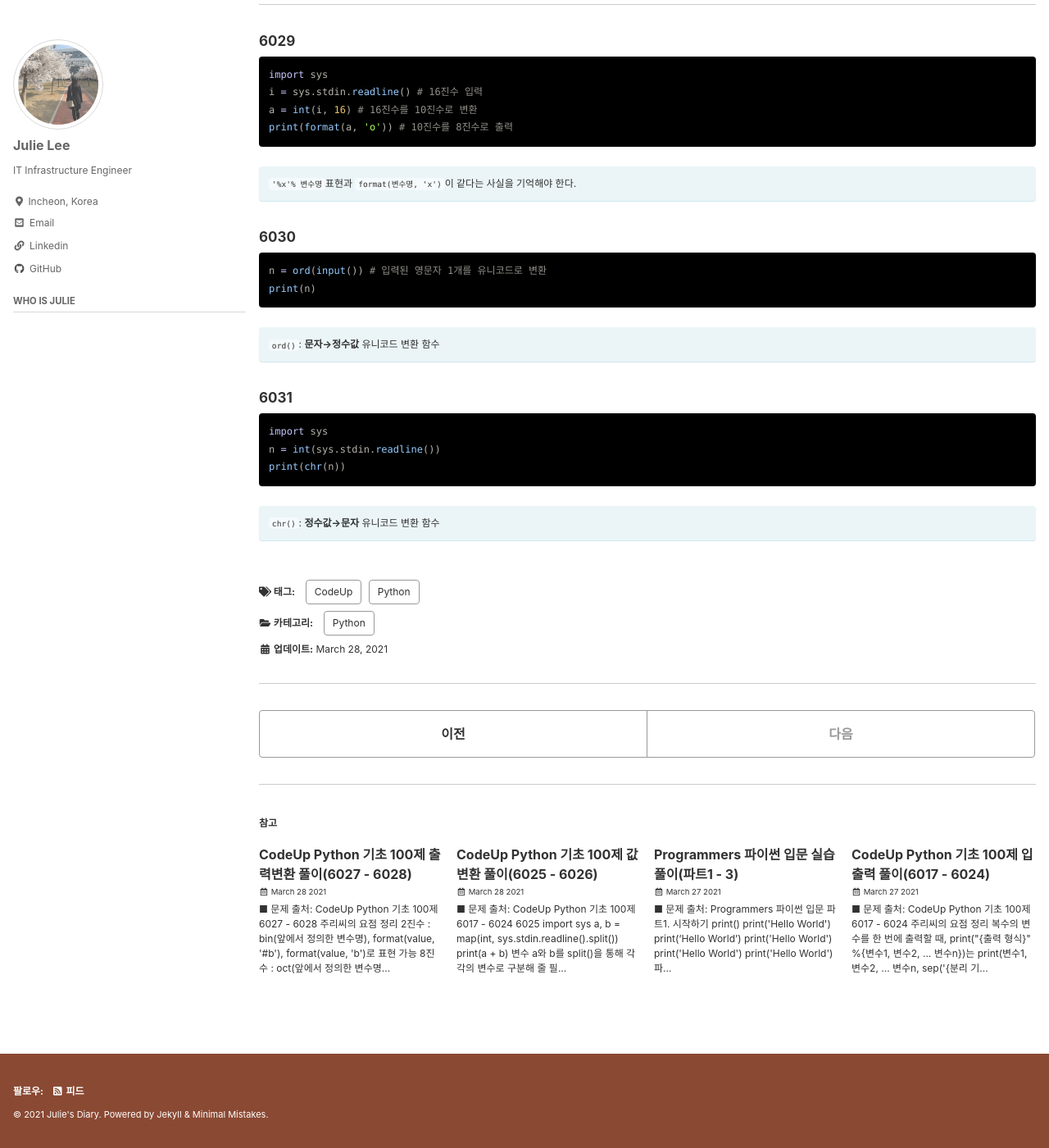
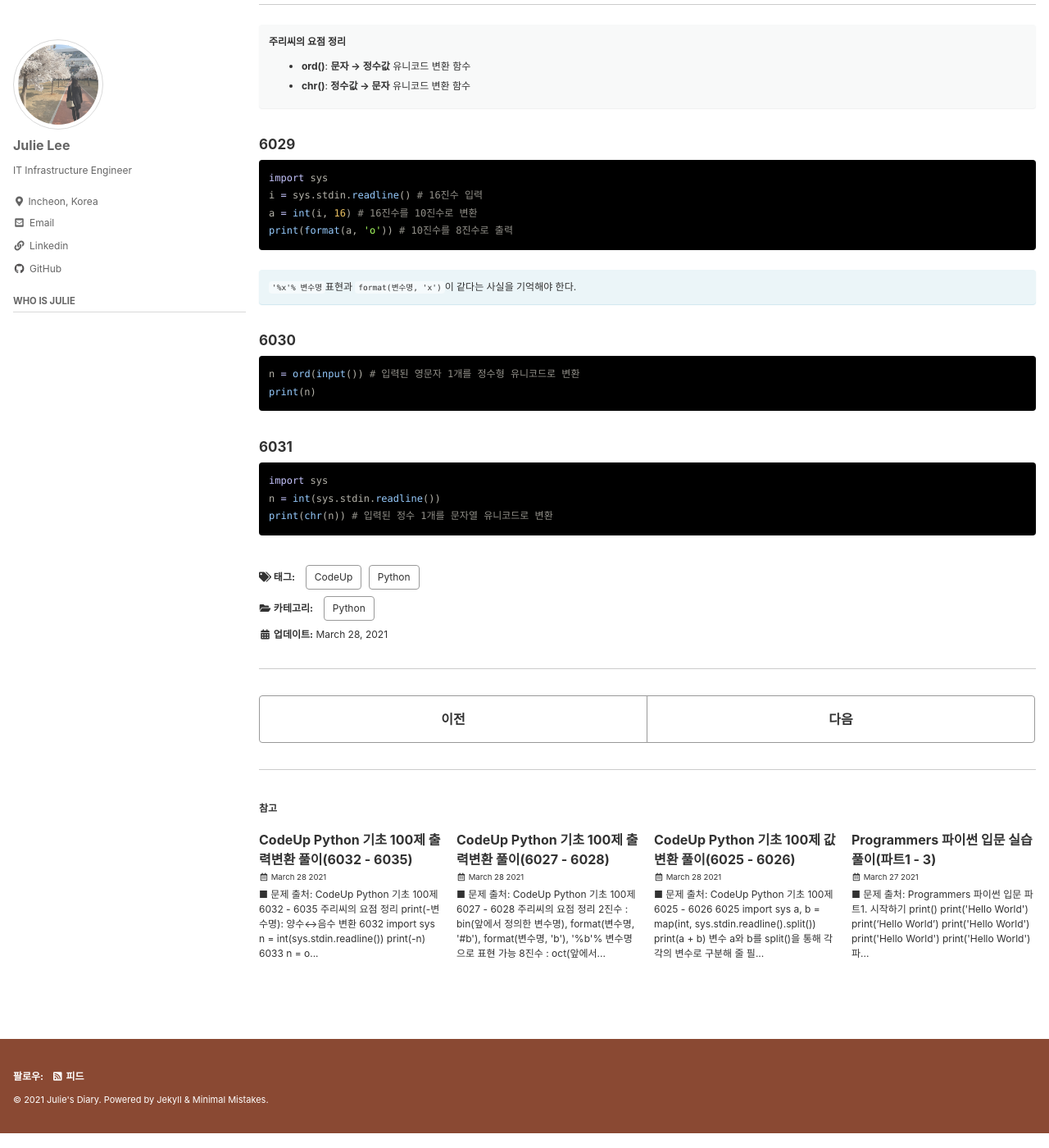
Before and after one commit to smilejulie0812/smilejulie0812.github.io, a Jekyll site: the page built from _posts/2021-03-28-codeup006.md, in a window 1280 px wide and 1400 px high, scrolled down 302 px. Shown: the whole window at 82% size. Built offline with Jekyll 4.4.1, drawn with Linux system fonts in a browser that asks for light colours; cached includes are drawn as plain includes.

Commit message:
Add files via upload

````diff
--- a/_posts/2021-03-28-codeup004.md
+++ b/_posts/2021-03-28-codeup004.md
@@ -12,7 +12,7 @@ sidebar:
 
 ■ 문제 출처: [CodeUp Python 기초 100제](https://codeup.kr/problemsetsol.php?psid=33)
 
-## 6017 - 6024
+## 6025 - 6026
 
 #### 6025
 ```python
--- a/_posts/2021-03-28-codeup006.md
+++ b/_posts/2021-03-28-codeup006.md
@@ -13,6 +13,15 @@ sidebar:
 ■ 문제 출처: [CodeUp Python 기초 100제](https://codeup.kr/problemsetsol.php?psid=33)
 
 ## 6029 - 6031
+{% capture notice-2 %}
+#### 주리씨의 요점 정리
+* **ord()**: **문자 → 정수값** 유니코드 변환 함수
+* **chr()**: **정수값 → 문자** 유니코드 변환 함수
+{% endcapture %}
+
+<div class="notice">
+  {{ notice-2 | markdownify }}
+</div>
 
 #### 6029
 ```python
@@ -26,17 +35,13 @@ print(format(a, 'o')) # 10진수를 8진수로 출력
 
 #### 6030
 ```python
-n = ord(input()) # 입력된 영문자 1개를 유니코드로 변환
+n = ord(input()) # 입력된 영문자 1개를 정수형 유니코드로 변환
 print(n)
 ```
-`ord()`: **문자→정수값** 유니코드 변환 함수
-{: .notice--info}
 
 #### 6031
 ```python
 import sys
 n = int(sys.stdin.readline())
-print(chr(n))
+print(chr(n)) # 입력된 정수 1개를 문자열 유니코드로 변환
 ```
-`chr()`: **정수값→문자** 유니코드 변환 함수
-{: .notice--info}
--- /dev/null
+++ b/_posts/2021-03-28-codeup007.md
@@ -0,0 +1,50 @@
+---
+title: "CodeUp Python 기초 100제 출력변환 풀이(6032 - 6035)"
+excerpt_separator: "<!--more-->"
+categories:
+  - Python
+tags:
+  - Python
+  - CodeUp
+sidebar:
+  nav: "docs"
+---
+
+■ 문제 출처: [CodeUp Python 기초 100제](https://codeup.kr/problemsetsol.php?psid=33)
+
+## 6032 - 6035
+{% capture notice-2 %}
+#### 주리씨의 요점 정리
+* **print(-변수명)**: 양수↔음수 변환
+{% endcapture %}
+
+<div class="notice">
+  {{ notice-2 | markdownify }}
+</div>
+
+#### 6032
+```python
+import sys
+n = int(sys.stdin.readline())
+print(-n)
+```
+
+#### 6033
+```python
+n = ord(input()) # 입력된 n값을 정수값의 유니코드로 변환
+print(chr(n+1))  # 정수값으로 표현된 n의 다음값(n+1)를 구하여 문자열로 출력
+```
+
+#### 6034
+```python
+import sys
+a, b = map(int, sys.stdin.readline().split())
+print(a - b)
+```
+
+#### 6035
+```python
+import sys
+a, b = map(float, sys.stdin.readline().split())
+print(a * b)
+```
````
Also changed, not shown: _posts/2021-03-28-codeup005.md (+3 -3 lines).
